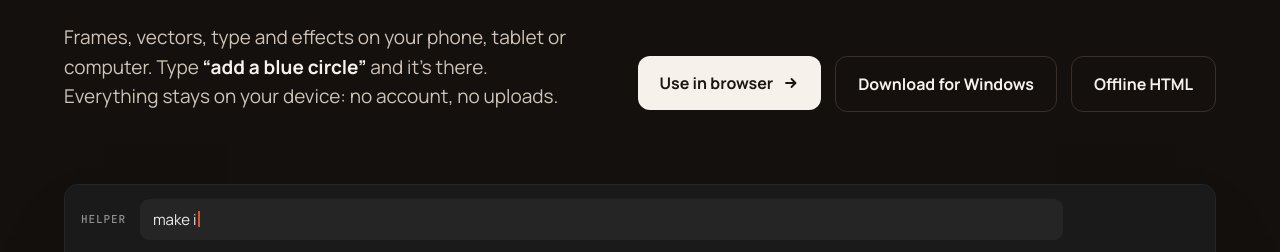
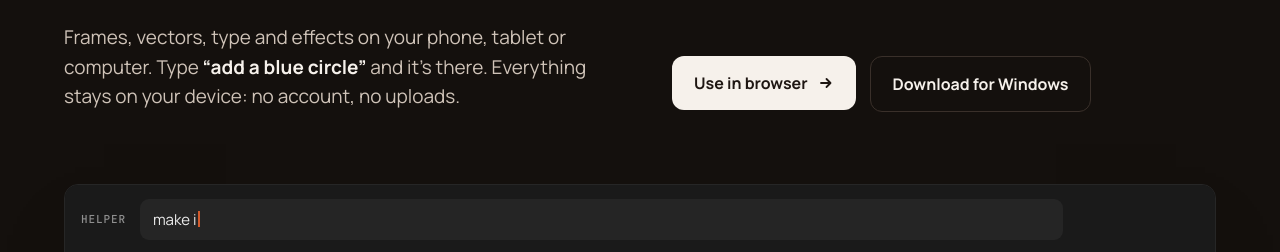
Before and after one commit to CocoaSuite/cocoacanvas, an Electron app: page index.html in a window 1280 px wide. Shown: the part 449-701 px from the top of the page. Drawn offline with Linux system fonts and the light colour scheme; a web font is replaced by a local one.

Commit message:
Remove offline HTML download buttons from landing page

```diff
--- a/index.html
+++ b/index.html
@@ -209,7 +209,6 @@ html[data-l=ru] .edl .say:before{content:"«"}html[data-l=ru] .edl .say:after{co
   <div class="cta">
    <a class="btn pri" href="editor.html"><span lang="en">Use in browser</span><span lang="ru">Открыть в браузере</span><svg class="arrow" viewBox="0 0 16 16" fill="none" aria-hidden="true"><path d="M3 8h9M8.5 4l4 4-4 4" stroke="currentColor" stroke-width="1.8" stroke-linecap="round" stroke-linejoin="round"/></svg></a>
    <a class="btn sec" href="https://github.com/CocoaSuite/CocoaCanvas/releases/latest/download/CocoaCanvas-Windows-x64-Setup.exe"><span lang="en">Download for Windows</span><span lang="ru">Скачать для Windows</span></a>
-   <a class="btn sec" href="CocoaCanvas-standalone.html" download><span lang="en">Offline HTML</span><span lang="ru">Офлайн HTML</span></a>
   </div>
  </div>
 
@@ -282,7 +281,6 @@ html[data-l=ru] .edl .say:before{content:"«"}html[data-l=ru] .edl .say:after{co
   <div class="cta">
    <a class="btn pri" href="editor.html"><span lang="en">Use in browser</span><span lang="ru">Открыть в браузере</span><svg class="arrow" viewBox="0 0 16 16" fill="none" aria-hidden="true"><path d="M3 8h9M8.5 4l4 4-4 4" stroke="currentColor" stroke-width="1.8" stroke-linecap="round" stroke-linejoin="round"/></svg></a>
    <a class="btn sec" href="https://github.com/CocoaSuite/CocoaCanvas/releases/latest/download/CocoaCanvas-Windows-x64-Setup.exe"><span lang="en">Download for Windows</span><span lang="ru">Скачать для Windows</span></a>
-   <a class="btn sec" href="CocoaCanvas-standalone.html" download><span lang="en">Offline HTML</span><span lang="ru">Офлайн HTML</span></a>
   </div>
  </div>
  <footer class="foot mono">
```
